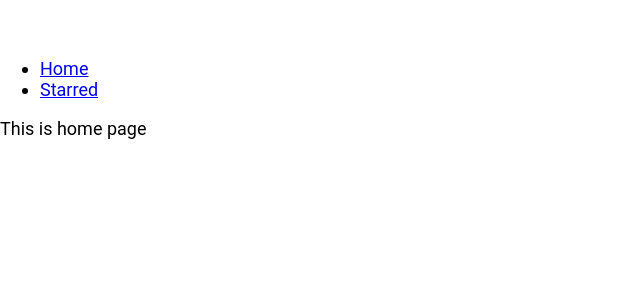
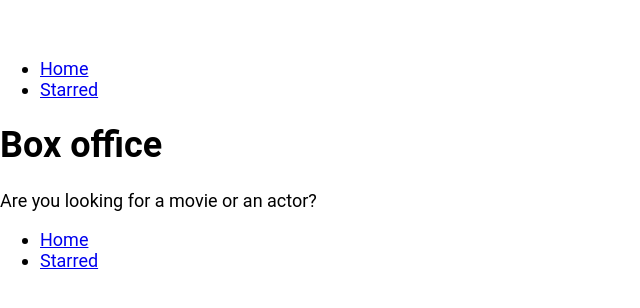
Before and after one commit to selmsy/box-office, a React (Create React App) app: page / in a window 1280 px wide. Shown: the top 308 px of the page, without its empty margins (0-640 px from the left). Built offline with nearby package versions, Linux system fonts and the light colour scheme.

Commit message:
added API to fetch movie database

```diff
--- a/src/components/pages/Home.js
+++ b/src/components/pages/Home.js
@@ -1,10 +1,50 @@
-import React from 'react'
+import React, {useState} from 'react'
+import MainPageLayout from '../MainPageLayout'
+import {apiGet} from '../../misc/config'
 
 const Home = () => {
+  const [input, setInput] = useState('');
+const [results, setResults] = useState(null);
+
+  const onSearch = () => {
+   apiGet(`/search/shows?q=${input}`).then(result => {
+      setResults(result);
+      console.log(result);
+    });
+  };
+
+
+  const onInputChange = (ev) => {
+setInput(ev.target.value);
+}
+const onKeyDown = ev =>{
+  if(ev.keyCode === 13){onSearch()
+  }
+}
+
+const renderResults = () => {
+  if(results && results.length === 0){
+return <div>No results</div>
+  }
+  if(results && results.length >0){
+return (
+<div>
+  {results.map(item=>
+<div key={item.show.id}>{item.show.name}</div>
+)}
+
+</div>
+)
+  }
+  return null;
+}
   return (
-    <div>
-      This is home page
-    </div>
+    <MainPageLayout>
+<input type="text" onChange={onInputChange} onKeyDown={onKeyDown} value={input}/>
+<button type="button" onClick={onSearch}>Search</button>
+{renderResults()}
+</MainPageLayout>
+
   )
 }
 
--- /dev/null
+++ b/src/misc/config.js
@@ -0,0 +1,9 @@
+const API_BASE_URL = 'https://api.tvmaze.com';
+
+export async function apiGet(queryString) {
+
+    const response = await fetch(`${API_BASE_URL}/${queryString}`).then(r=>r.json())
+    return response;
+
+
+}
```
